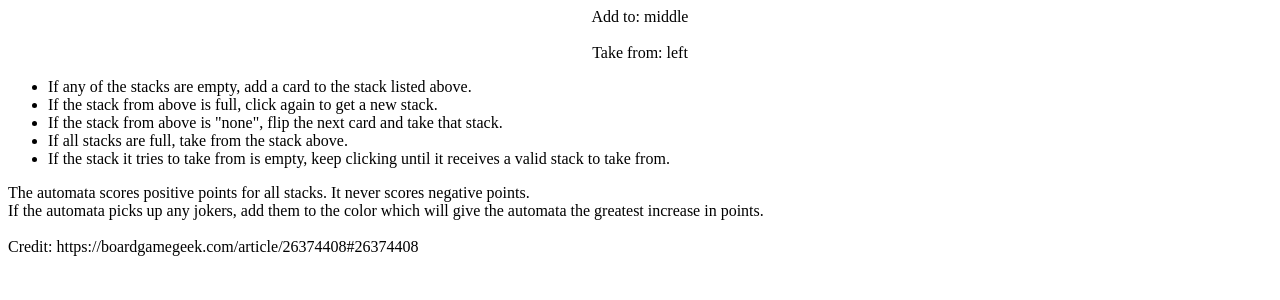
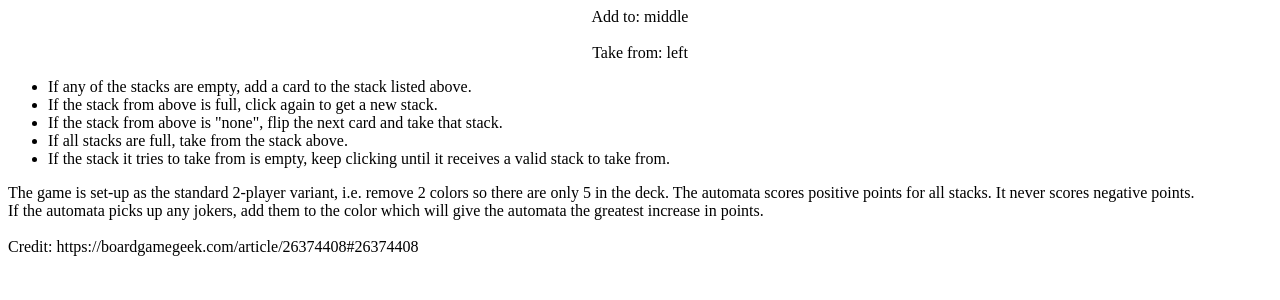
Before and after one commit to bentrevett/bentrevett.github.io, a Jekyll site: the page coloretto/index.html, which Jekyll copies as it is, in a window 1280 px wide. Shown: the top 300 px of the page. Built offline with Jekyll 4.4.1, drawn with Linux system fonts in a browser that asks for light colours.

Commit message:
clarified coloretto solitaire rules

```diff
--- a/coloretto/index.html
+++ b/coloretto/index.html
@@ -22,6 +22,7 @@
             <li>If all stacks are full, take from the stack above.</li>
             <li>If the stack it tries to take from is empty, keep clicking until it receives a valid stack to take from.</li>
             </ul>
+        The game is set-up as the standard 2-player variant, i.e. remove 2 colors so there are only 5 in the deck.
         The automata scores positive points for all stacks. It never scores negative points. <br>
         If the automata picks up any jokers, add them to the color which will give the automata the greatest increase in points. <br>
         <br>
```
